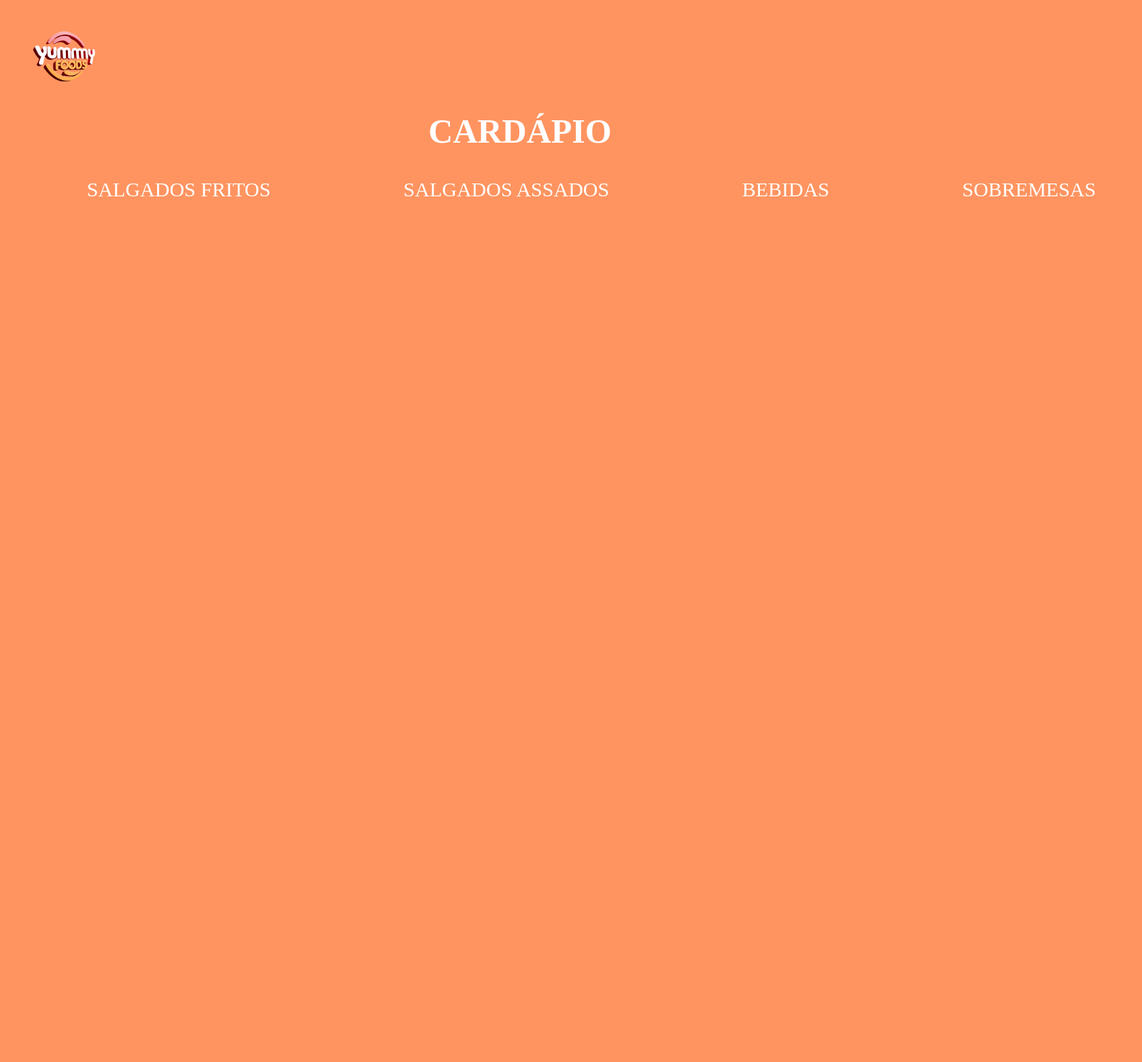
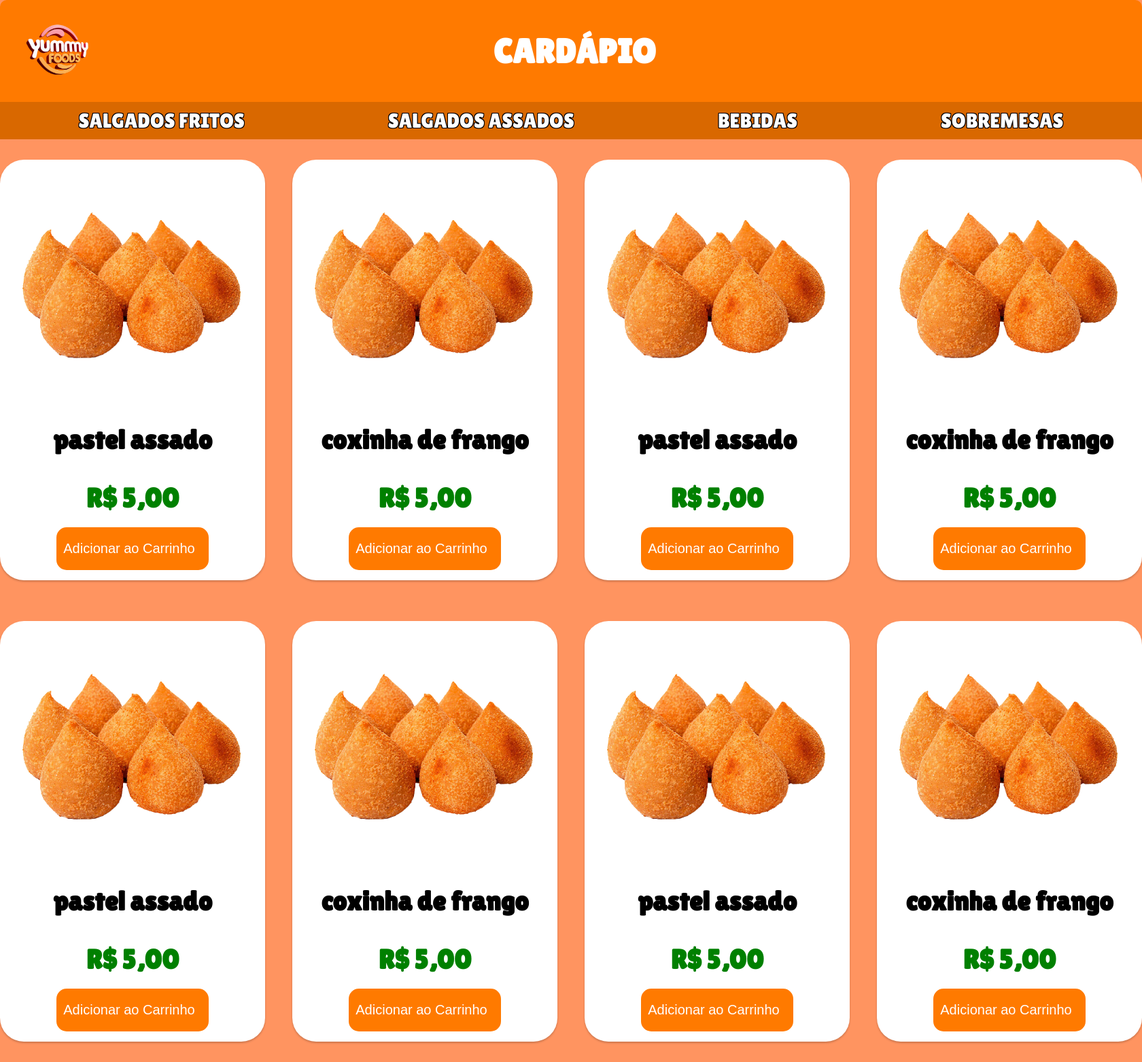
Before and after one commit to Vinicius0421/projeto_tcc, a PHP site: page / in a window 1680 px wide. Shown: the whole page at 68% size. Before the commit the page ends 289 px from the top, so only its background shows below. Run offline with PHP 8.4, Linux system fonts and the light colour scheme.

Commit message:
alteraçoes atual
atual

```diff
--- a/projeto_tcc/projeto_tcc/totem/usuario_tcc/index.html
+++ b/projeto_tcc/projeto_tcc/totem/usuario_tcc/index.html
@@ -52,43 +52,27 @@
       </div>
     </div>
     <div class="menu">
-<<<<<<< HEAD
       <div class="menu-item">
-=======
-      <div class="menu-item2">
->>>>>>> main
         <img src="img/666953cf-2fd5-48af-bc8f-f19bee417465.png" alt="Pastel Assado" />
         <p>pastel assado</p>
         <p class="valor">R$ 5,00</p>
         <button>Adicionar ao Carrinho</button>
 
       </div>
-<<<<<<< HEAD
       <div class="menu-item">
-=======
-      <div class="menu-item2">
->>>>>>> main
         <img src="img/666953cf-2fd5-48af-bc8f-f19bee417465.png" alt="Coxinha de Frango" />
         <p>coxinha de frango</p>
         <p class="valor">R$ 5,00</p>
         <button>Adicionar ao Carrinho</button>
       </div>
-<<<<<<< HEAD
       <div class="menu-item">
-=======
-      <div class="menu-item2">
->>>>>>> main
         <img src="img/666953cf-2fd5-48af-bc8f-f19bee417465.png" alt="Pastel Assado" />
         <p>pastel assado</p>
         <p class="valor">R$ 5,00</p>
         <button>Adicionar ao Carrinho</button>
 
       </div>
-<<<<<<< HEAD
       <div class="menu-item">
-=======
-      <div class="menu-item2">
->>>>>>> main
         <img src="img/666953cf-2fd5-48af-bc8f-f19bee417465.png" alt="Coxinha de Frango" />
         <p>coxinha de frango</p>
         <p class="valor">R$ 5,00</p>
--- a/projeto_tcc/projeto_tcc/totem/usuario_tcc/styles.css
+++ b/projeto_tcc/projeto_tcc/totem/usuario_tcc/styles.css
@@ -1,8 +1,4 @@
-<<<<<<< HEAD
 @import url("https://fonts.googleapis.com/css2?family=Lilita+One&display=swap");
-=======
-@import url('https://fonts.googleapis.com/css2?family=Lilita+One&display=swap');
->>>>>>> main
 * {
   margin: 0;
   padding: 0;
@@ -10,7 +6,6 @@
 }
 
 body {
-<<<<<<< HEAD
   font-family: "Lilita One", cursive;
   background: #ff9460;
   display: flex;
@@ -22,33 +17,12 @@ body {
   width: 100%;
   top: 0;
 
-=======
-  font-family: 'Lilita One', cursive;
-  background: #ff9460;
-  display: flex;
-  flex-direction: column;
-  min-height: 100vh;
-}
-
-
-.header-container {
-  width: 100%;
-  position: fixed;
-  top: 0;
-  left: 50%;
-  transform: translateX(-50%);
->>>>>>> main
   z-index: 1000;
 }
 
 .header {
-<<<<<<< HEAD
   background: #ff7a00;
   padding: 0 auto;
-=======
-  background: #FF7A00;
-  padding: 10px;
->>>>>>> main
   display: flex;
   align-items: center;
   justify-content: space-between;
@@ -73,17 +47,10 @@ body {
 .nav {
   display: flex;
   justify-content: space-around;
-<<<<<<< HEAD
   background: #d96800;
   padding: 10px;
   width: 100%;
   margin-bottom: 10px;
-=======
-  background: #D96800;
-  padding: 30px;
-  width: 100%;
-
->>>>>>> main
 }
 
 .nav a {
@@ -92,23 +59,8 @@ body {
   font-size: 30px;
   transition: color 0.3s ease;
   cursor: pointer;
-<<<<<<< HEAD
   text-shadow: -1px -1px 0 #000, 1px -1px 0 #000, -1px 1px 0 #000,
     1px 1px 0 #000;
-=======
-  text-shadow:
-  -1px -1px 0 #000,
-  1px -1px 0 #000,
-  -1px 1px 0 #000,
-  1px 1px 0 #000;
-
-
-
-
-
-
-
->>>>>>> main
 }
 
 .nav a:hover {
@@ -121,7 +73,6 @@ body {
   font-size: 24px;
   font-family: cursive;
 }
-<<<<<<< HEAD
 .menu {
   display: flex;
   align-items: center;
@@ -130,23 +81,12 @@ body {
   margin: 30px auto;
 }
 p {
-=======
-.menu{
-  display: flex;
-  align-items: center;
-  justify-content: center;
-  gap: 20px;
-  margin-top: 150px;
-}
-p{
->>>>>>> main
   font-size: 40px;
   color: black;
   text-align: center;
   font-weight: bold;
   padding: 20px;
 }
-<<<<<<< HEAD
 .valor {
   color: green !important;
 }
@@ -155,34 +95,19 @@ button {
   font-size: 20px;
   color: white;
   background-color: #ff7a00;
-=======
-.valor{
-  color: green !important;
-}
-
-button{
-  font-size: 20px;
-  color: white;
-  background-color: #FF7A00;
->>>>>>> main
   padding: 20px;
   padding-left: 10px;
   border-radius: 15px;
   border: none;
   cursor: pointer;
 }
-<<<<<<< HEAD
 .menu-item {
-=======
-.menu-item{
->>>>>>> main
   background-color: white;
   width: 390px;
   border-radius: 35px;
   padding: 15px;
   text-align: center;
   transition: transform 0.3s ease;
-<<<<<<< HEAD
   box-shadow: 0 2px 3px rgba(0, 0, 0, 0.2);
 }
 
@@ -195,34 +120,19 @@ button{
 
 img {
   width: 350px;
-=======
-  margin-top: 150px;
-  box-shadow: 0 2px 3px rgba(0, 0, 0, 0.2)
 }
-.menu-item2{
-  background-color: white;
-  width: 390px;
-  border-radius: 35px;
-  padding: 15px;
-  margin-bottom: 40px;
-  text-align: center;
-  transition: transform 0.3s ease;
-  margin-top: -120px;
-  box-shadow: 0 2px 3px rgba(0, 0, 0, 0.2)
->>>>>>> main
-}
-.menu-item:hover{
-  transform: scale(1.050);
+.menu-item:hover {
+  transform: scale(1.05);
   cursor: pointer;
   box-shadow: 0 5px 10px rgba(0, 0, 0, 0.2);
   background-color: #f3efe6;
 }
-.menu-item2:hover{
-  transform: scale(1.050);
+.menu-item2:hover {
+  transform: scale(1.05);
   cursor: pointer;
   box-shadow: 0 5px 10px rgba(0, 0, 0, 0.2);
   background-color: #f3efe6;
 }
-img{
+img {
   width: 350px;
 }
```
